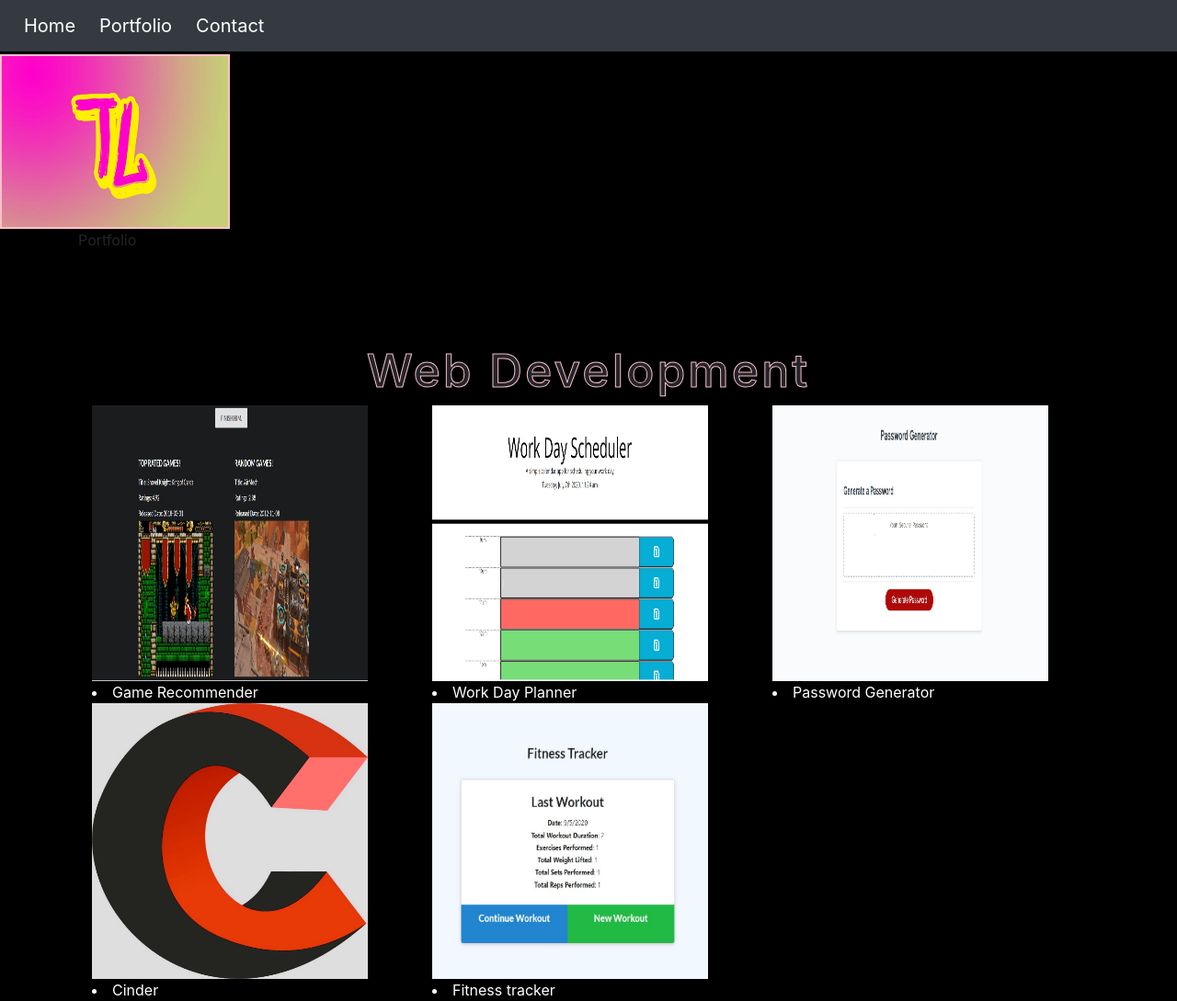
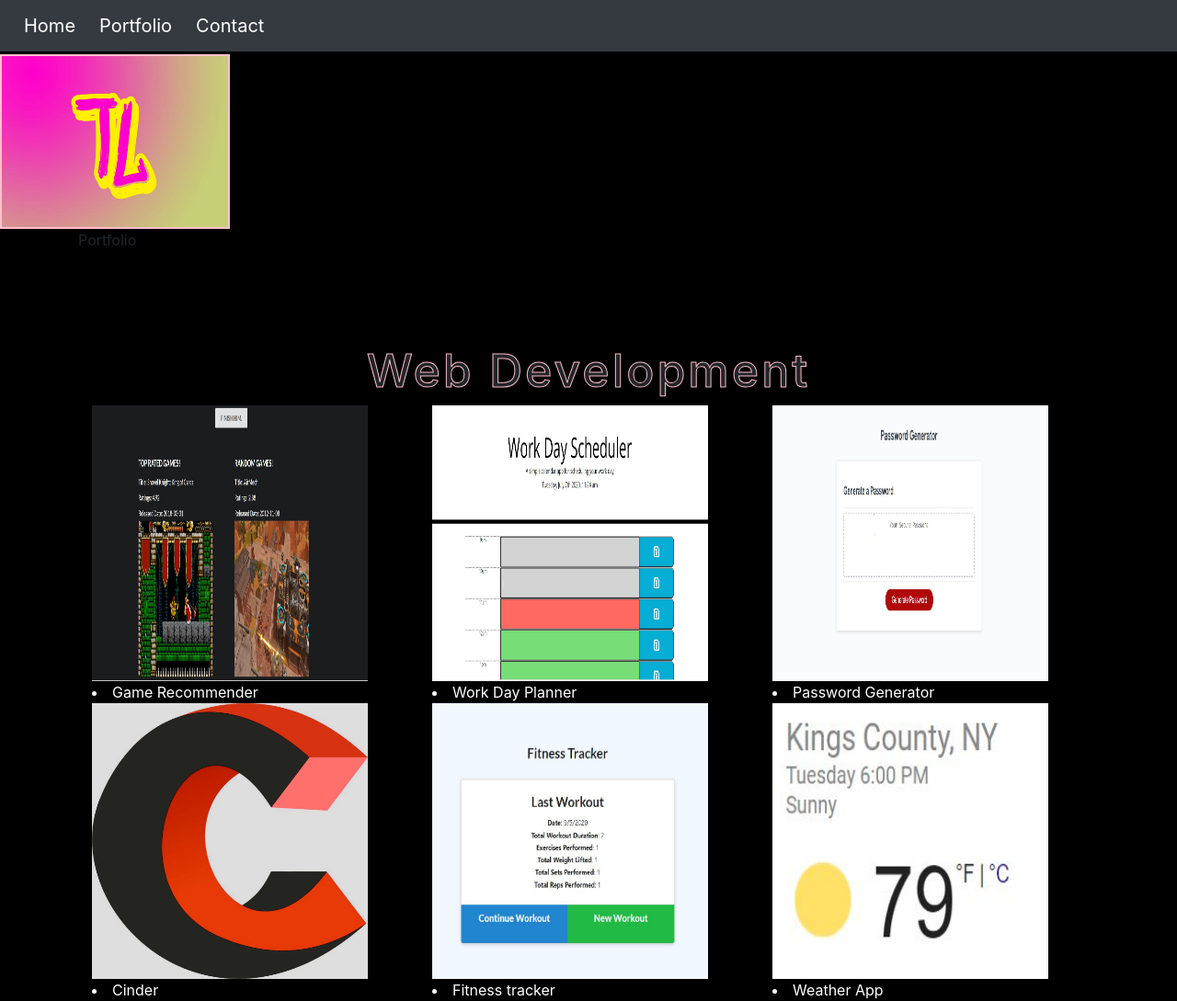
Before and after one commit to tylerlibstag/Portfolio_Refined, a plain HTML site: page Portfolio.html in a window 1280 px wide. Shown: the whole page at 92% size. Drawn offline with nearby package versions, Linux system fonts and the light colour scheme; files that its build step writes are made by us from their sources.

Commit message:
added to portfolio page

```diff
--- a/Portfolio.html
+++ b/Portfolio.html
@@ -74,7 +74,11 @@
                   title="WorkOutTracker" alt="Workouttracker" width="300" height="300" /></a>
                   <li>Fitness tracker</li>
             </div>
-
+            <div class="col-md-4">
+              <a class="GM" href="https://tylerlibstag.github.io/Weather/"><img src="images/weather.JPG"
+                  title="WeatherApp" alt="Weather" width="300" height="300" /></a>
+                  <li>Weather App</li>
+            </div>
 
 
           </div>
```
Also changed, not shown: images/weather.JPG (added).
